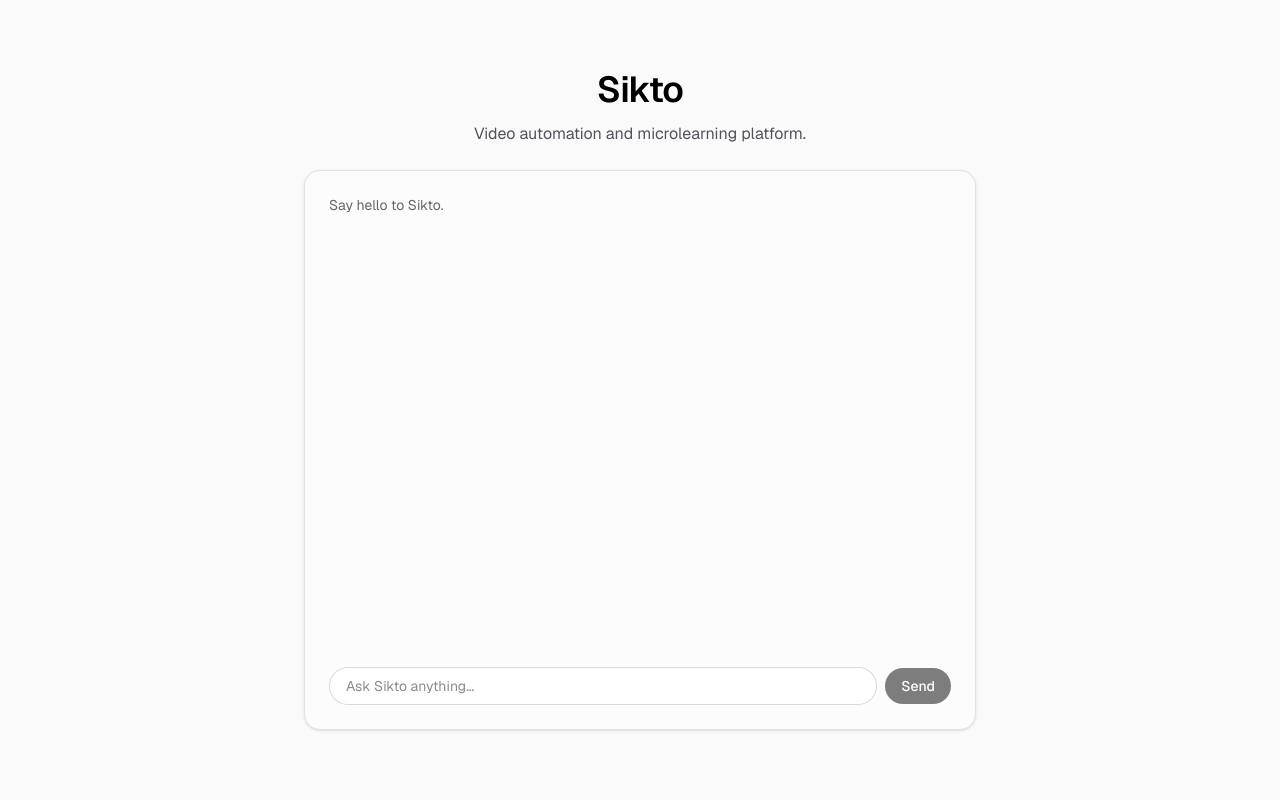
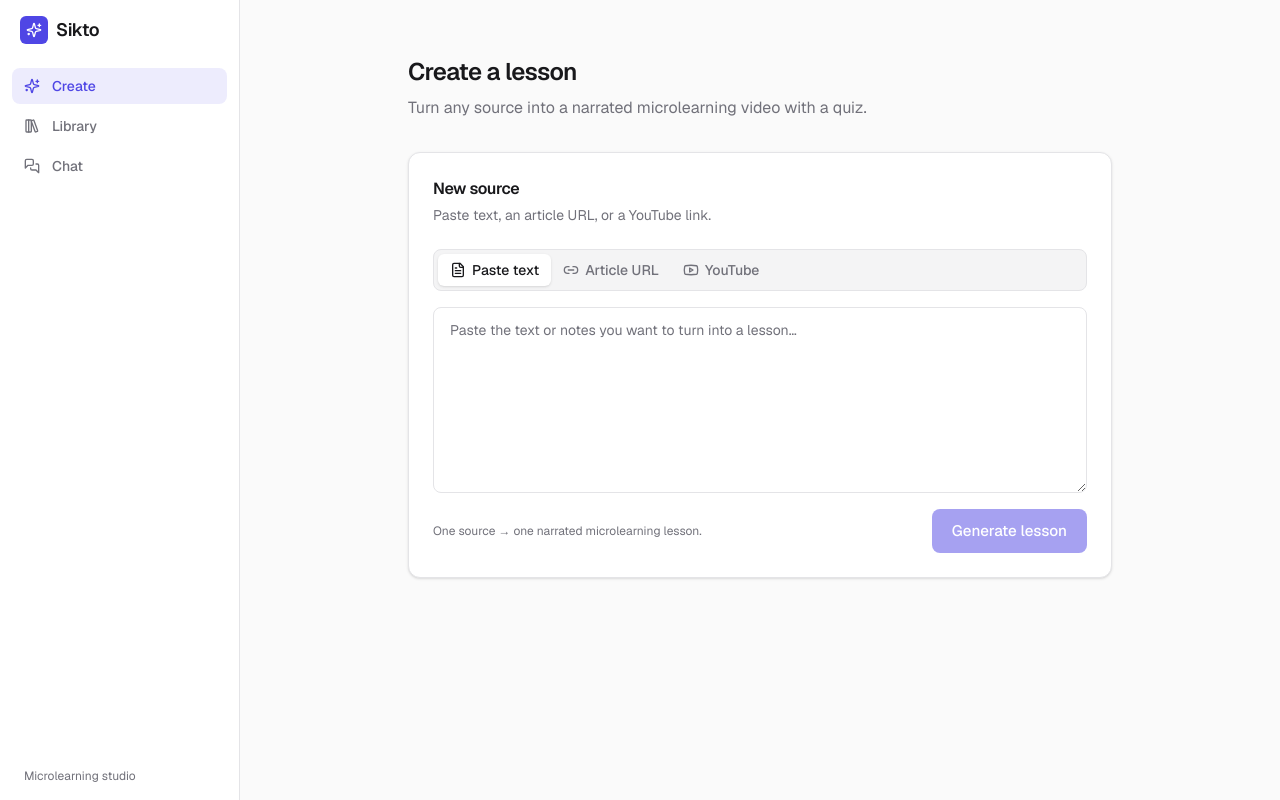
Before and after one commit to subaasw/sikto-app, a Next.js app in the folder apps/web/: page / in a window 1280 px wide. Built offline with nearby package versions, Linux system fonts and the light colour scheme; no server answers.

Commit message:
feat: update web layout, styles and home page

```diff
--- a/apps/web/src/app/globals.css
+++ b/apps/web/src/app/globals.css
@@ -1,26 +1,50 @@
 @import 'tailwindcss';
-
-:root {
-  --background: #ffffff;
-  --foreground: #171717;
-}
 
 @theme inline {
   --color-background: var(--background);
+  --color-surface: var(--surface);
   --color-foreground: var(--foreground);
+  --color-muted: var(--muted);
+  --color-muted-foreground: var(--muted-foreground);
+  --color-border: var(--border);
+  --color-primary: var(--primary);
+  --color-primary-foreground: var(--primary-foreground);
+  --color-ring: var(--ring);
   --font-sans: var(--font-geist-sans);
   --font-mono: var(--font-geist-mono);
 }
 
+:root {
+  --background: #fafafa;
+  --surface: #ffffff;
+  --foreground: #18181b;
+  --muted: #f4f4f5;
+  --muted-foreground: #71717a;
+  --border: #e4e4e7;
+  --primary: #4f46e5;
+  --primary-foreground: #ffffff;
+  --ring: #6366f1;
+}
+
 @media (prefers-color-scheme: dark) {
   :root {
-    --background: #0a0a0a;
-    --foreground: #ededed;
+    --background: #09090b;
+    --surface: #131316;
+    --foreground: #fafafa;
+    --muted: #1c1c20;
+    --muted-foreground: #a1a1aa;
+    --border: #27272a;
+    --primary: #6366f1;
+    --primary-foreground: #ffffff;
+    --ring: #818cf8;
   }
+}
+
+* {
+  border-color: var(--border);
 }
 
 body {
   background: var(--background);
   color: var(--foreground);
-  font-family: Arial, Helvetica, sans-serif;
 }
--- a/apps/web/src/app/layout.tsx
+++ b/apps/web/src/app/layout.tsx
@@ -1,6 +1,7 @@
 import type { Metadata } from 'next';
 import { Geist, Geist_Mono } from 'next/font/google';
 import './globals.css';
+import { AppShell } from '@/components/app-shell';
 
 const geistSans = Geist({
   variable: '--font-geist-sans',
@@ -24,7 +25,9 @@ export default function RootLayout({
 }>) {
   return (
     <html lang="en" className={`${geistSans.variable} ${geistMono.variable} h-full antialiased`}>
-      <body className="flex min-h-full flex-col">{children}</body>
+      <body className="min-h-full bg-background font-sans text-foreground">
+        <AppShell>{children}</AppShell>
+      </body>
     </html>
   );
 }
--- a/apps/web/src/app/page.tsx
+++ b/apps/web/src/app/page.tsx
@@ -1,17 +1,25 @@
-import { Chat } from '@/components/chat';
+import { SourceInput } from '@/components/source-input';
+import { Card, CardContent, CardDescription, CardHeader, CardTitle } from '@/components/ui/card';
 
-export default function Home() {
+export default function CreatePage() {
   return (
-    <main className="flex min-h-screen flex-col items-center justify-center gap-6 bg-zinc-50 p-6 font-sans dark:bg-black">
-      <header className="max-w-xl text-center">
-        <h1 className="text-4xl font-semibold tracking-tight text-black dark:text-zinc-50">
-          Sikto
-        </h1>
-        <p className="mt-3 text-base text-zinc-600 dark:text-zinc-400">
-          Video automation and microlearning platform.
+    <div className="mx-auto max-w-3xl px-6 py-10 sm:px-8 sm:py-14">
+      <div className="mb-8 flex flex-col gap-2">
+        <h1 className="text-2xl font-semibold tracking-tight">Create a lesson</h1>
+        <p className="text-muted-foreground">
+          Turn any source into a narrated microlearning video with a quiz.
         </p>
-      </header>
-      <Chat />
-    </main>
+      </div>
+
+      <Card>
+        <CardHeader>
+          <CardTitle>New source</CardTitle>
+          <CardDescription>Paste text, an article URL, or a YouTube link.</CardDescription>
+        </CardHeader>
+        <CardContent>
+          <SourceInput />
+        </CardContent>
+      </Card>
+    </div>
   );
 }
```
Also changed, not shown: 1 other file (tests, documents, lock files or other folders).
